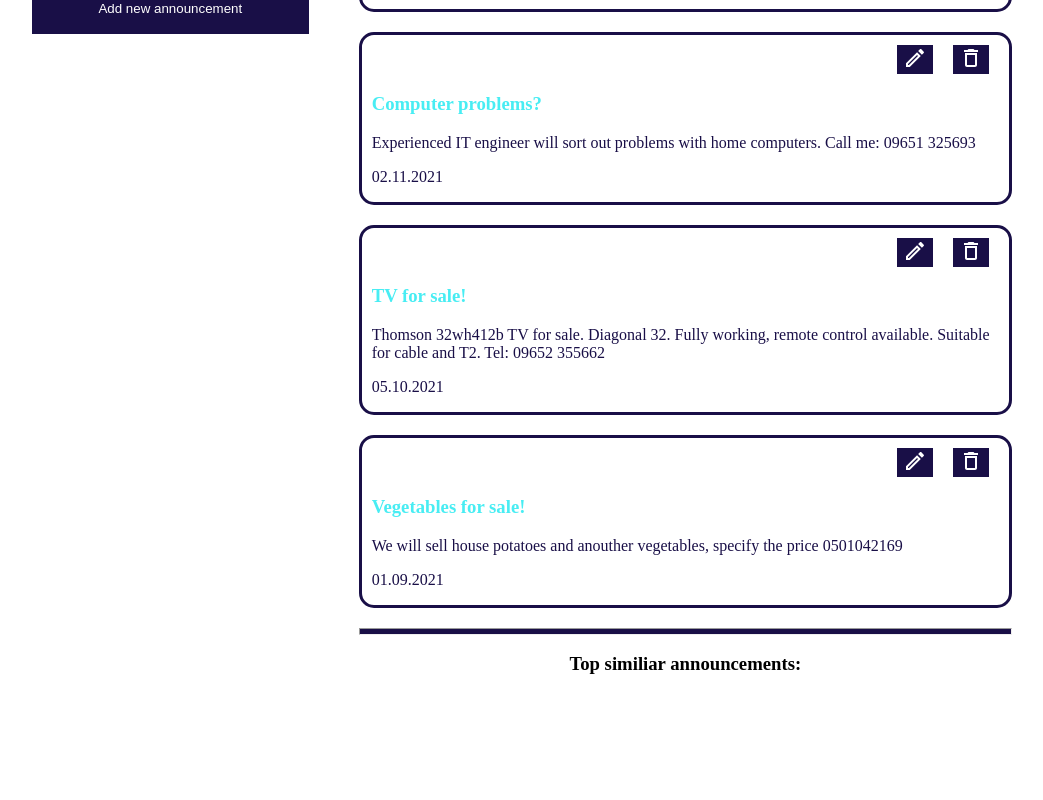
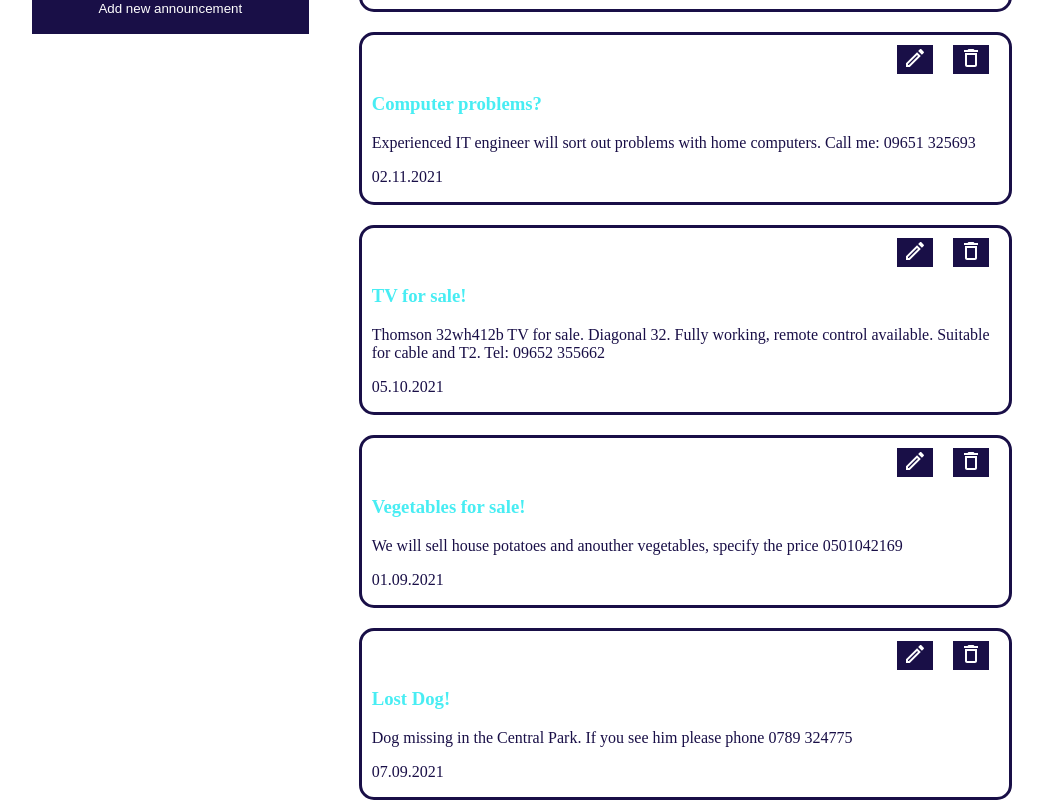
Before and after one commit to lanachayka/announcement-website, a React (Create React App) app: page / in a window 1280 px wide. Shown: the part 398-1198 px from the top of the page, without its empty margins (118-1161 px from the left). Before the commit the page ends 1092 px from the top, so only its background shows below. Built offline with nearby package versions, Linux system fonts and the light colour scheme; a web font is replaced by a local one.

Commit message:
added functionality find Similiar

```diff
--- a/src/components/Announcements/Announcements.js
+++ b/src/components/Announcements/Announcements.js
@@ -10,6 +10,9 @@ export default function Announcements(props) {
   const searchByTitle = (event) => {
     setFilter(event.target.value.toLowerCase());
   };
+  const filtredData = props.announcementData.filter((el) =>
+    el.title.toLowerCase().includes(filter)
+  );
   const [showTitle, setShowTitle] = useState(true);
   const onTitleShow = (event) => {
     setShowTitle(event.target.checked);
@@ -21,6 +24,30 @@ export default function Announcements(props) {
   const [showDate, setShowDate] = useState(true);
   const onDateShow = (event) => {
     setShowDate(event.target.checked);
+  };
+  let similiar = [];
+  const findSimiliar = (title, text, data) => {
+    const titleArr = title.split(" ");
+    const textArr = text.split(" ");
+    const resultTitle = [];
+    const resultText = [];
+    const result = [];
+    data.forEach((element) => {
+      titleArr.forEach((word) => {
+        if (element.title.includes(word)) {
+          resultTitle.push(element);
+        }
+      });
+      textArr.forEach((word) => {
+        if (element.description.includes(word)) {
+          resultText.push(element);
+        }
+      });
+      if (resultTitle.includes(element) && resultText.includes(element)) {
+        result.push(element);
+      }
+    });
+    similiar = result;
   };
   return (
     <div className={style.wrapper}>
@@ -55,9 +82,7 @@ export default function Announcements(props) {
             Date Added
           </label>
         </div>
-        {props.announcementData
-          .filter((el) => el.title.toLowerCase().includes(filter))
-          .map((item) => (
+        {filtredData.map((item) => (
           <Item
             key={item.id}
             id={item.id}
@@ -72,8 +97,44 @@ export default function Announcements(props) {
             editAnnouncement={props.editAnnouncement}
           />
         ))}
+        {filtredData.length === 1 &&
+          findSimiliar(
+            filtredData[0].title,
+            filtredData[0].description,
+            props.announcementData
+          )}
+        {similiar.filter((el) => el !== filtredData[0]).length <= 3
+          ? similiar
+              .filter((el) => el !== filtredData[0])
+              .map((item) => (
+                <div>
                   <hr className={style.line} />
-        <SimilarItems />
+                  <h3>Top similiar announcements:</h3>
+                  <SimilarItems
+                    key={item.id}
+                    id={item.id}
+                    title={showTitle ? item.title : ""}
+                    description={showText ? item.description : ""}
+                    dateAdded={showDate ? item.dateAdded : ""}
+                  />
+                </div>
+              ))
+          : similiar
+              .filter((el) => el !== filtredData[0])
+              .slice(0, 3)
+              .map((item) => (
+                <div>
+                  <hr className={style.line} />
+                  <h3>Top similiar announcements:</h3>
+                  <SimilarItems
+                    key={item.id}
+                    id={item.id}
+                    title={showTitle ? item.title : ""}
+                    description={showText ? item.description : ""}
+                    dateAdded={showDate ? item.dateAdded : ""}
+                  />
+                </div>
+              ))}
       </div>
     </div>
   );
--- a/src/components/Announcements/SimilarItems/SimilarItems.js
+++ b/src/components/Announcements/SimilarItems/SimilarItems.js
@@ -1,11 +1,12 @@
 import React from "react";
 import style from "./SimilarItems.module.css";
 
-export default function SimilarItems() {
+export default function SimilarItems(props) {
   return (
     <div>
-      <h3 className={style.title}>Top similiar announcements:</h3>
-      <div></div>
+      <h3 className={style.title}>{props.title}</h3>
+      <p className={style.text}>{props.description}</p>
+      <p className={style.text}>{props.dateAdded}</p>
     </div>
   );
 }
--- a/src/components/Announcements/SimilarItems/SimilarItems.module.css
+++ b/src/components/Announcements/SimilarItems/SimilarItems.module.css
@@ -1,3 +1,11 @@
 .title {
-  text-align: center;
+  color: var(--accent-color);
+  padding-left: 10px;
+  padding-right: 10px;
 }
+
+.text {
+  color: var(--main-color);
+  padding-left: 10px;
+  padding-right: 10px;
+}
--- a/src/redux/announcementsReducer.js
+++ b/src/redux/announcementsReducer.js
@@ -34,6 +34,13 @@ const initialState = {
       description:
         "We will sell house potatoes and anouther vegetables, specify the price 0501042169",
       dateAdded: "01.09.2021",
+    },
+    {
+      id: 5,
+      title: "Lost Dog!",
+      description:
+        "Dog missing in the Central Park. If you see him please phone 0789 324775",
+      dateAdded: "07.09.2021",
     },
   ],
   newAnnouncementTitle: "",
```
Also changed, not shown: src/components/Announcements/Announcements.module.css (line endings or trailing spaces). Lines whose indentation alone changed are shown as unchanged.
